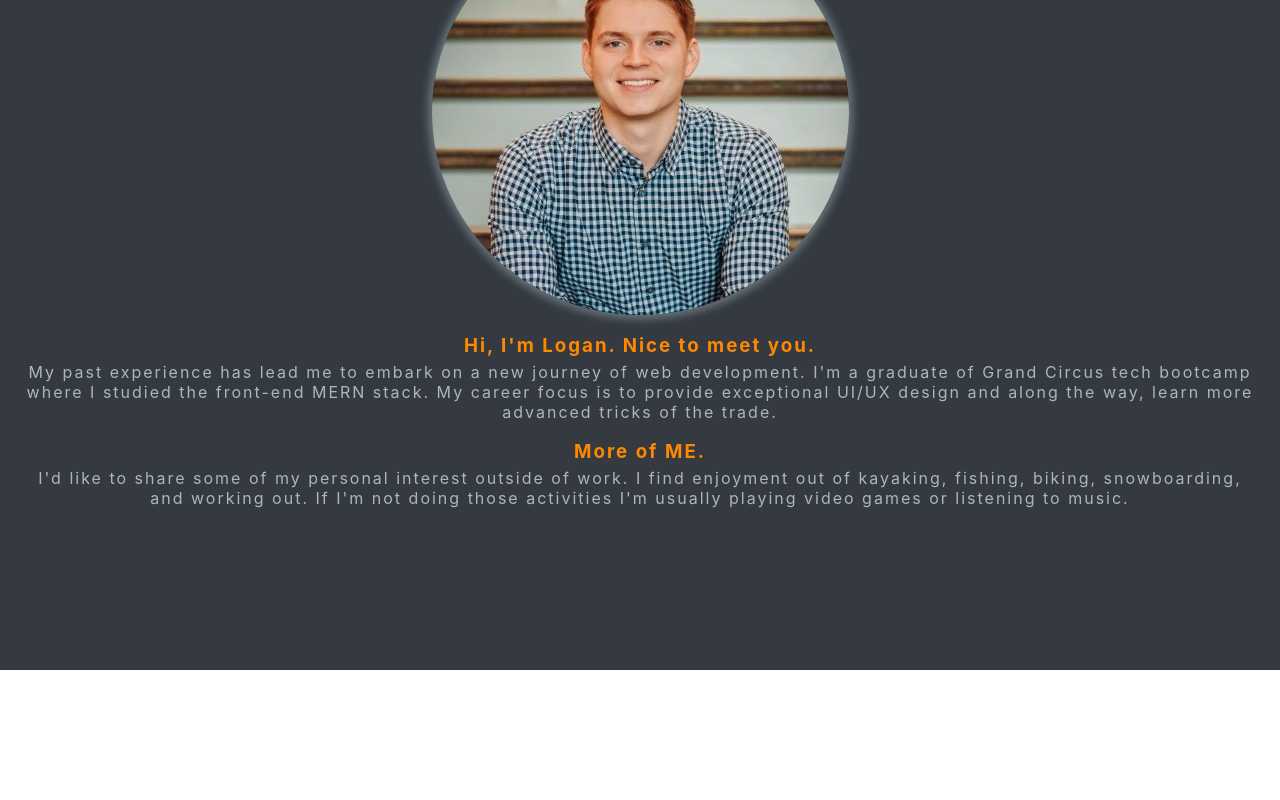
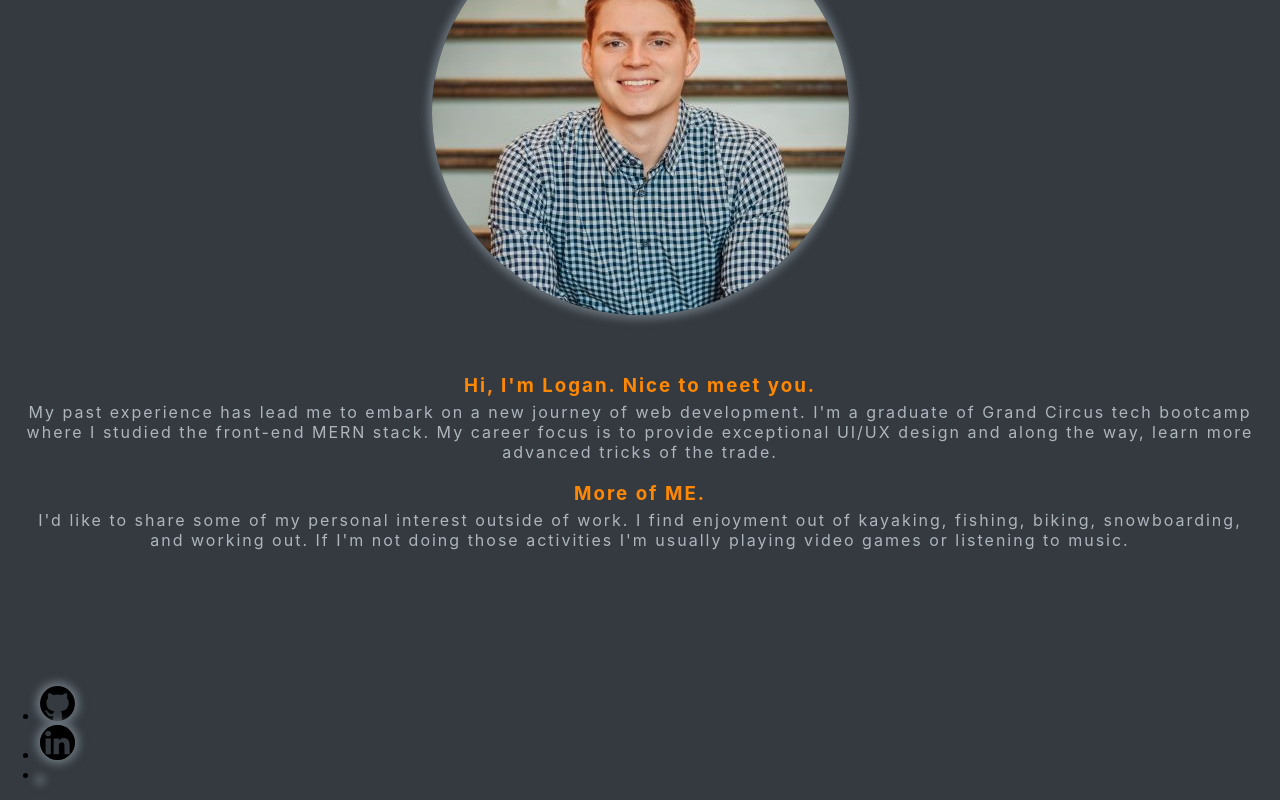
Before and after one commit to Logan-Alvarez/Logan-Alvarez.github.io, a React (Create React App) app: page /about in a window 1280 px wide. Shown: the part 199-999 px from the top of the page. Before the commit the page ends 869 px from the top, so only its background shows below. Built offline with nearby package versions, Linux system fonts and the light colour scheme.

Commit message:
+ footer component

```diff
--- a/src/App.css
+++ b/src/App.css
@@ -5,6 +5,9 @@
   --secondary-color: #ff8800;
   --nav-links-color: #ced4da;
   --text-color: #adb5bd;
+}
+body {
+  background-color: var(--primary-color);
 }
 
 h1,
@@ -31,7 +34,6 @@ h2:hover {
   margin: 0;
   height: 100%;
   list-style-type: none;
-  background-color: var(--primary-color);
 }
 
 /* Banner page */
@@ -41,7 +43,6 @@ h2:hover {
   justify-content: center;
   align-items: center;
   font-family: "Bebas Neue", cursive;
-  background-color: var(--primary-color);
   color: var(--secondary-color);
 }
 
@@ -57,7 +58,6 @@ h2:hover {
 
 .About {
   height: 100vh;
-  background-color: var(--primary-color);
   text-align: center;
   color: var(--text-color);
   letter-spacing: 2px;
@@ -75,7 +75,7 @@ h2:hover {
 .image-container {
   display: flex;
   justify-content: center;
-  padding-top: 40px;
+  padding: 40px 0;
 }
 
 img {
@@ -86,5 +86,5 @@ img {
 }
 
 .About section {
-  margin: 0 20px;
+  margin: 0 20px 20px 20px;
 }
--- a/src/App.tsx
+++ b/src/App.tsx
@@ -4,6 +4,7 @@ import { BrowserRouter as Router, Routes, Route, Link } from "react-router-dom";
 import Main from "./components/Main";
 import About from "./components/About";
 import Header from "./components/Header";
+import Footer from "./components/Footer";
 
 function App() {
   return (
@@ -14,6 +15,7 @@ function App() {
           <Route path="/" element={<Main />} />
           <Route path="/about" element={<About />} />
         </Routes>
+        <Footer />
       </Router>
     </div>
   );
--- /dev/null
+++ b/src/components/Footer.tsx
@@ -0,0 +1,30 @@
+import { Link } from "react-router-dom";
+
+function Footer() {
+  return (
+    <div className="Footer">
+      <ul>
+        <li>
+          <a href="https://github.com/Logan-Alvarez" target={"_blank"}>
+            <img src="github.svg" alt="Github logo" />
+          </a>
+        </li>
+        <li>
+          <a
+            href="https://www.linkedin.com/in/logan-alvarez/"
+            target={"_blank"}
+          >
+            <img src="linkedIn.svg" alt="LinkedIn Logo" />
+          </a>
+        </li>
+        <li>
+          <a href="" target={"_blank"}>
+            <img src="" alt="" />
+          </a>
+        </li>
+      </ul>
+    </div>
+  );
+}
+
+export default Footer;
```
Also changed, not shown: public/github.svg (added), public/linkedIn.svg (added).
